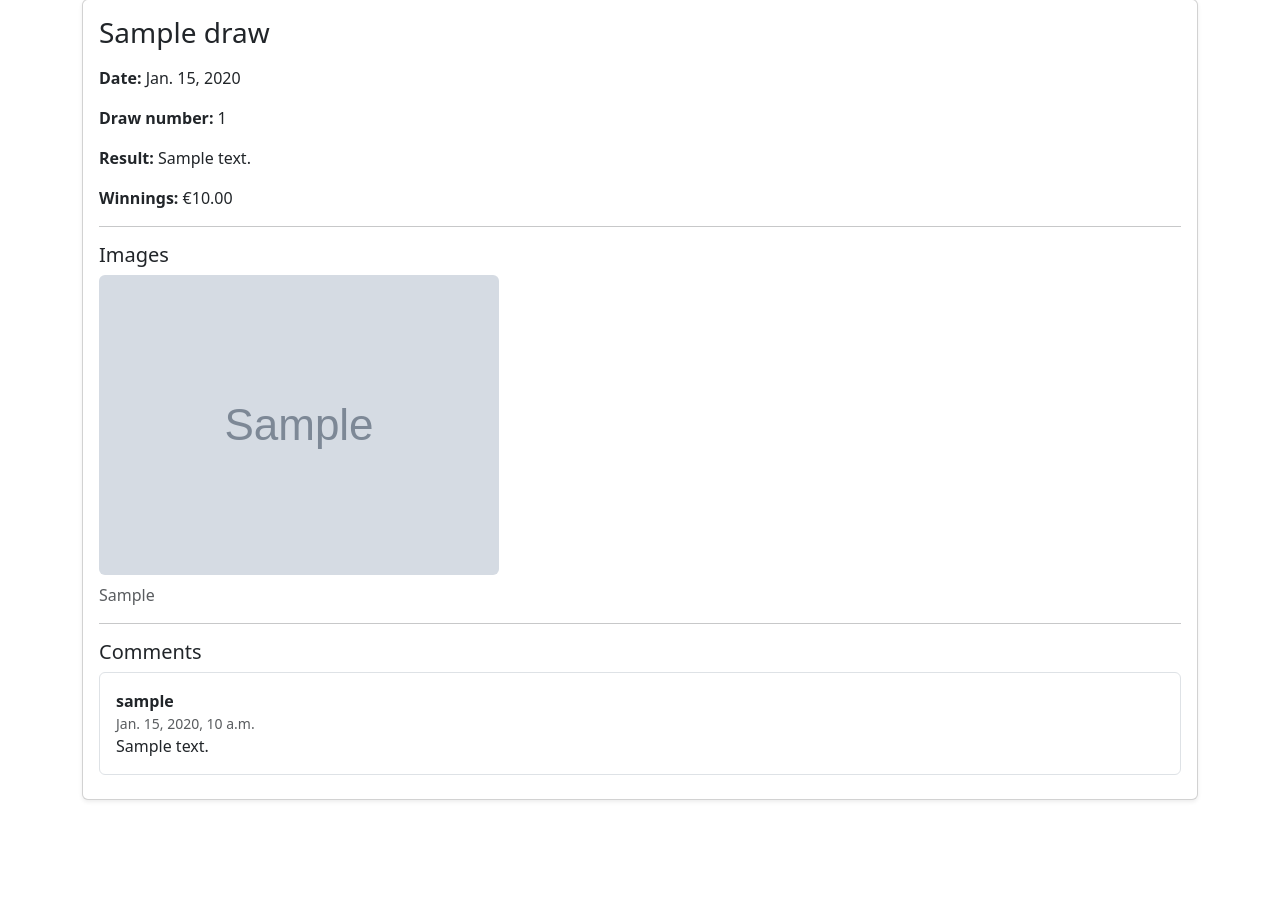
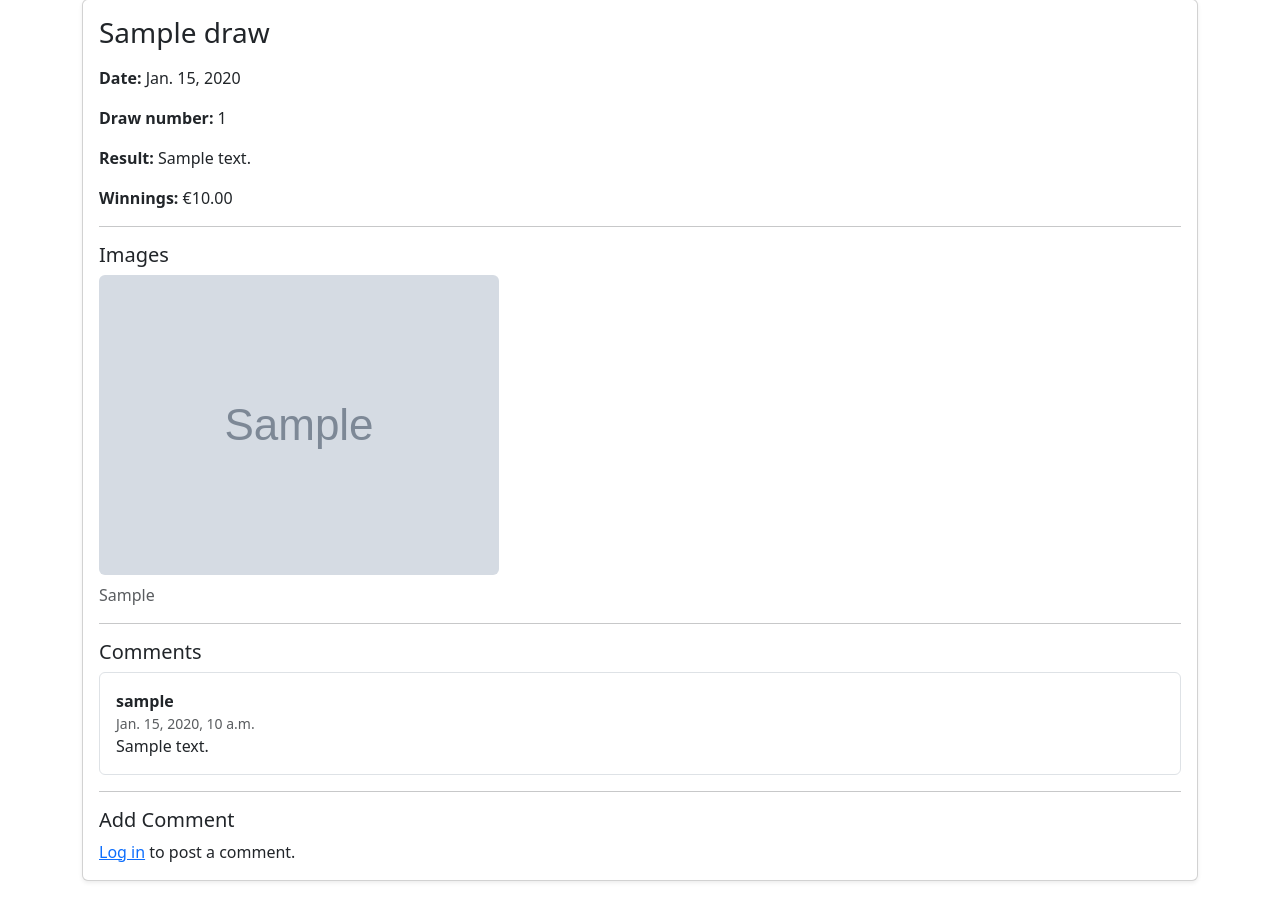
Before and after one commit to EmcioN/Midas-lotto, a Django app: page /draws/1/ in a window 1280 px wide. Shown: the part 81-986 px from the top of the page. Before the commit the page ends 882 px from the top, so only its background shows below. Run offline with Django 5.2, Linux system fonts and the light colour scheme; tables that the repository leaves empty hold one stand-in row (values such as "Sample post"); grey boxes marked "Sample" are stand-in pictures.

Commit message:
Add comment form to draw detail page

```diff
--- a/templates/lotto/draw_detail.html
+++ b/templates/lotto/draw_detail.html
@@ -37,6 +37,21 @@
         {% empty %}
             <p>No comments yet.</p>
         {% endfor %}
+
+        <hr>
+
+        <h2 class="h5">Add Comment</h2>
+        {% if user.is_authenticated %}
+            <form method="post">
+                {% csrf_token %}
+                {{ form.as_p }}
+                <button type="submit" class="btn btn-dark">Post Comment</button>
+            </form>
+        {% else %}
+            <p class="mb-0">
+                <a href="{% url 'login' %}">Log in</a> to post a comment.
+            </p>
+        {% endif %}
     </div>
 </div>
 {% endblock %}
```
